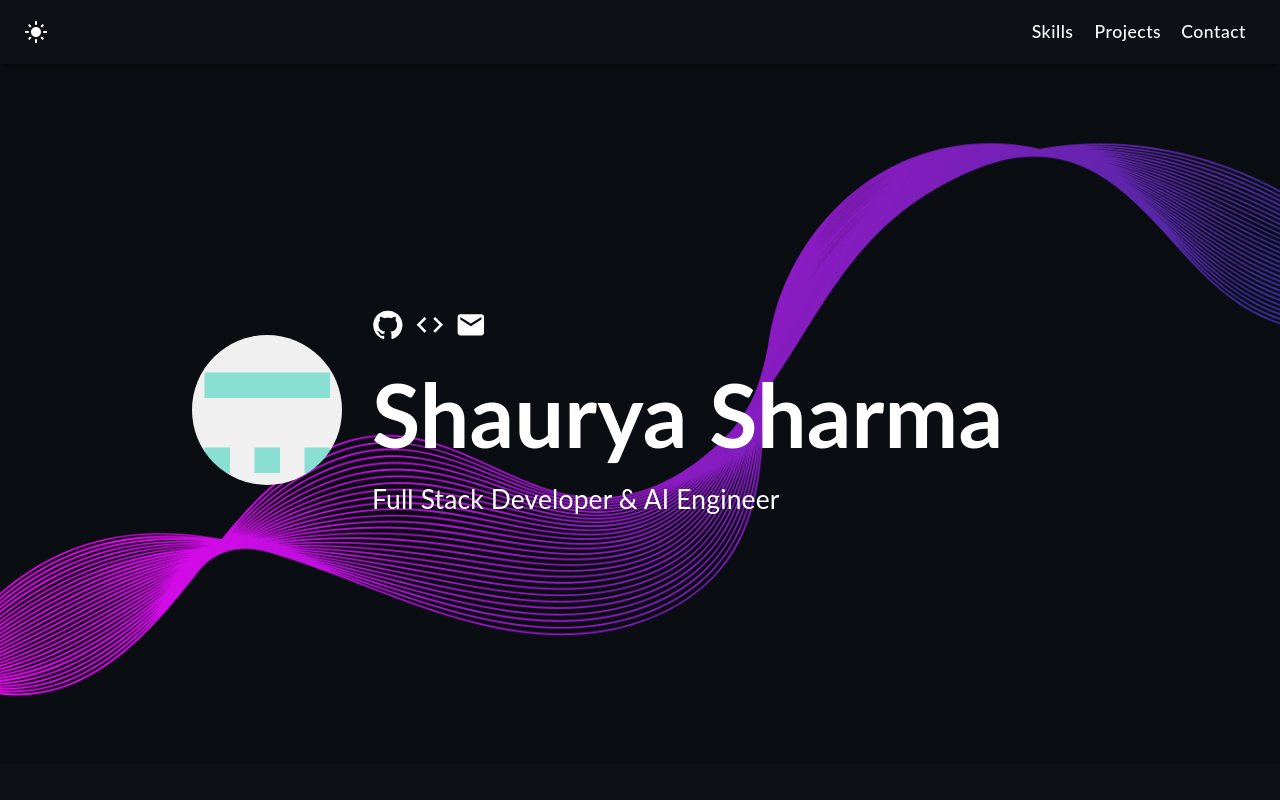
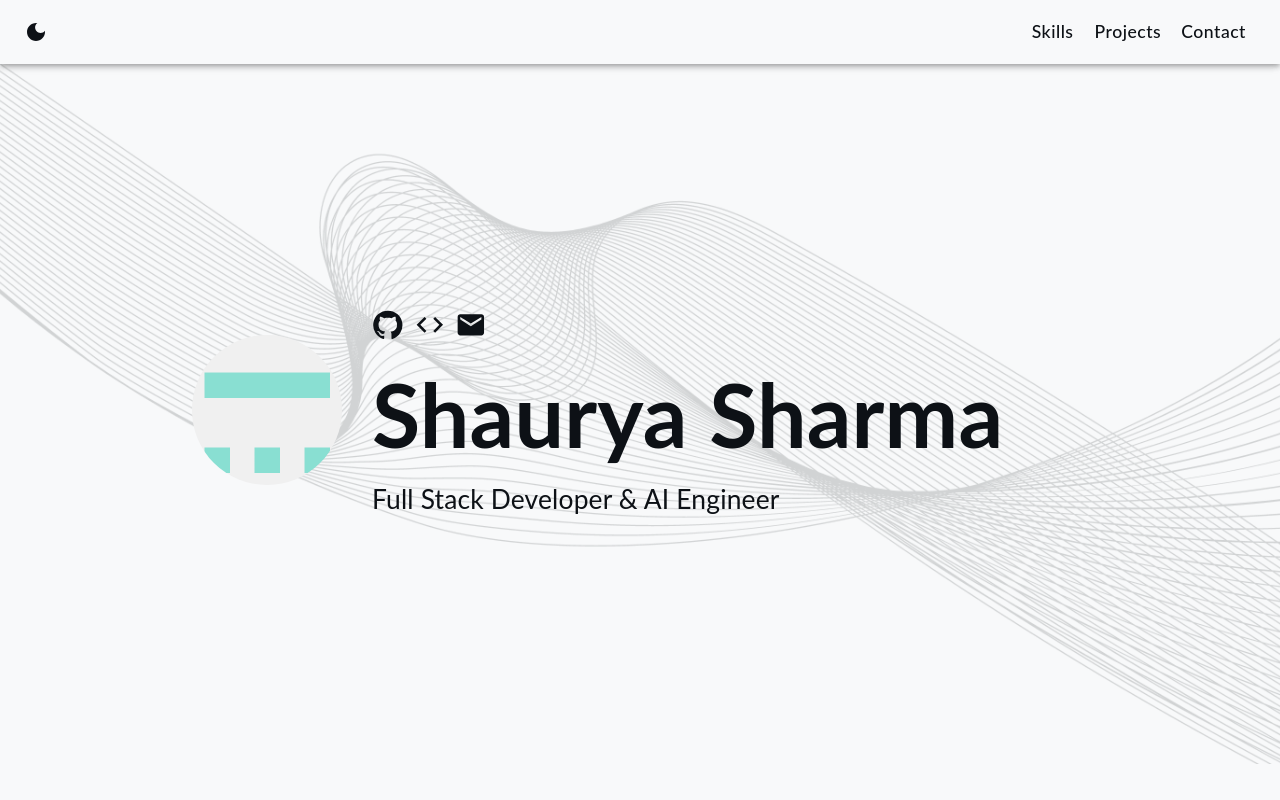
Before and after one commit to shauryashrma/mywebsite, a React (Create React App) app: page / in a window 1280 px wide. Shown: the top 800 px of the page. Built offline with nearby package versions, Linux system fonts and the light colour scheme.

Commit message:
Set day/light mode as default

```diff
--- a/src/App.tsx
+++ b/src/App.tsx
@@ -11,7 +11,7 @@ import FadeIn from './components/FadeIn';
 import './index.scss';
 
 function App() {
-    const [mode, setMode] = useState<string>('dark');
+    const [mode, setMode] = useState<string>('light');
 
     const handleModeChange = () => {
         if (mode === 'dark') {
--- a/src/index.scss
+++ b/src/index.scss
@@ -1,6 +1,6 @@
 body {
   margin: 0;
-  background-color: #0d1116;
+  background-color: #f8f9fa;
   font-family: -apple-system, BlinkMacSystemFont, "Segoe UI", "Roboto", "Oxygen",
     "Ubuntu", "Cantarell", "Fira Sans", "Droid Sans", "Helvetica Neue",
     sans-serif;
@@ -16,7 +16,7 @@ code {
 
 .main-container {
   position: relative;
-  background-color: #0d1116;
+  background-color: #f8f9fa;
   min-height: 100vh;
 }
 
```
